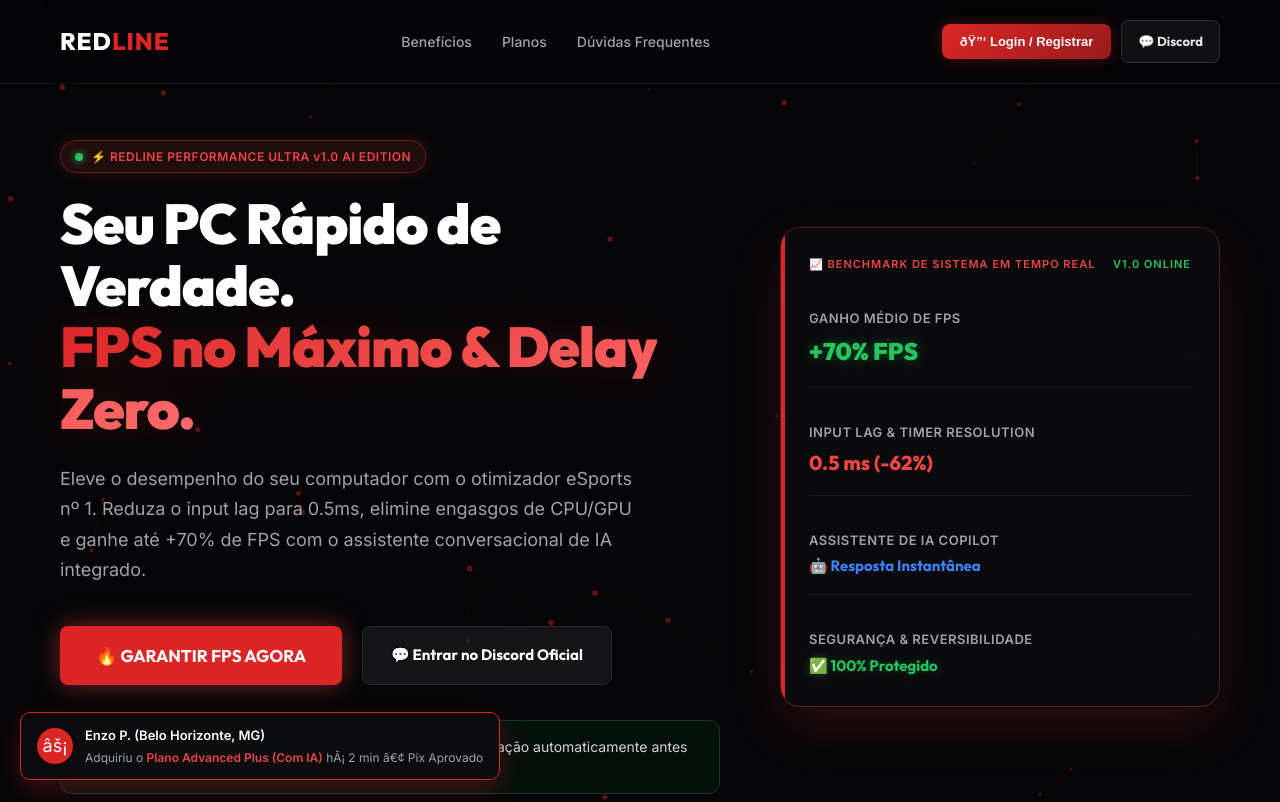
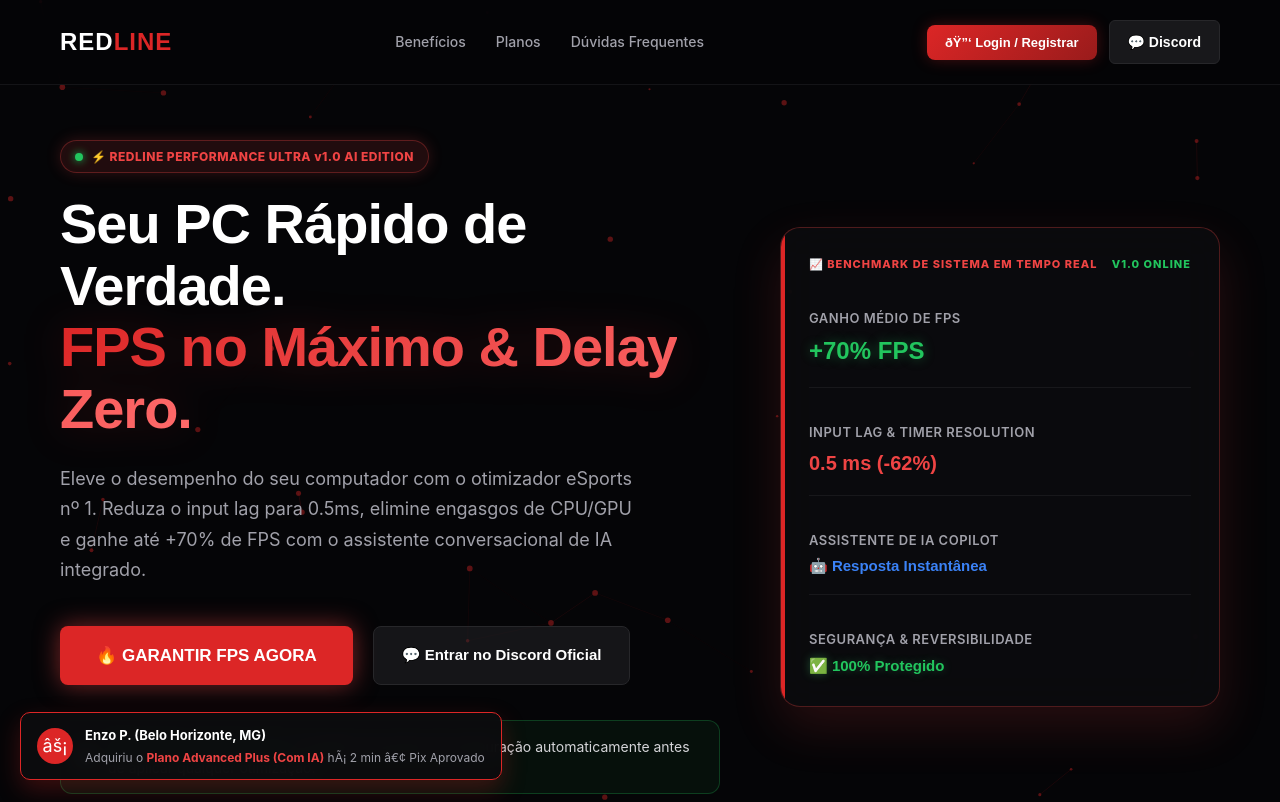
Before and after one commit to Trnnzin/alvin1, a plain HTML site: page index.html in a window 1280 px wide. Shown: the top 802 px of the page. Drawn offline with Linux system fonts and the light colour scheme; files whose address does not match are found by name.

Commit message:
Update style.css

```diff
--- a/assets/css/style.css
+++ b/assets/css/style.css
@@ -1,5 +1,3 @@
-@import url('https://fonts.googleapis.com/css2?family=Inter:wght@300;400;500;600&family=Outfit:wght@500;700;800;900&display=swap');
-
 :root {
     --bg-primary: #050507;
     --bg-secondary: #0c0c0e;
@@ -1419,10 +1417,8 @@
 }
 
 
-/* CSS Adicionado Automaticamente - Limpeza de Inline Styles */
-.nav-actions { display: flex; align-items: center; gap: 10px; }
+/* Hero & Component Utilities */
 #open-auth-modal-btn { padding: 10px 18px; font-size: 13px; font-weight: 800; background: linear-gradient(135deg, #dc2626, #991b1b); border-radius: 8px; cursor: pointer; border: none; color: #fff; display: inline-flex; align-items: center; gap: 6px; box-shadow: 0 0 15px rgba(220,38,38,0.3); transition: all 0.2s; }
-.btn-header-discord { padding: 10px 16px; font-size: 13px; font-weight: 700; background: rgba(255,255,255,0.05); border: 1px solid rgba(255,255,255,0.12); border-radius: 8px; color: #e4e4e7; text-decoration: none; display: inline-flex; align-items: center; gap: 6px; transition: all 0.2s; }
 #hamburger-btn { display: none; background: none; border: 1px solid rgba(255,255,255,0.15); border-radius: 8px; padding: 8px 10px; cursor: pointer; color: #fff; font-size: 18px; line-height: 1; }
 
 .hero-edition-badge { display: inline-flex; align-items: center; gap: 8px; padding: 6px 14px; background: rgba(239,68,68,0.12); border: 1px solid rgba(239,68,68,0.3); border-radius: 20px; font-size: 12px; font-weight: 800; color: #ef4444; margin-bottom: 20px; letter-spacing: 0.5px; box-shadow: 0 0 15px rgba(239,68,68,0.2); }
```
